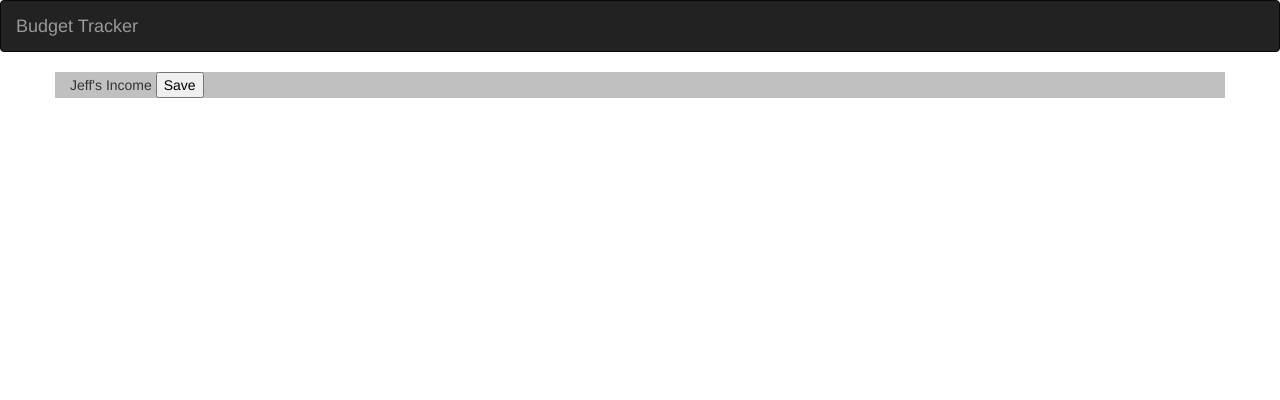
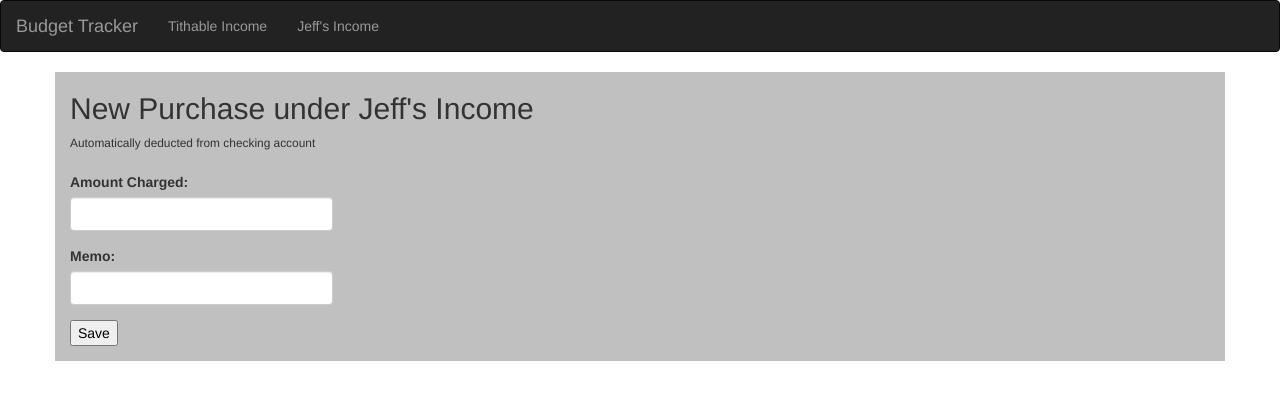
Before and after one commit to jeffrpowell/budgettracker, a Django app: page /budget/addtransaction/1/ in a window 1280 px wide. Shown: the top 400 px of the page. Run offline with Django 3.2, Linux system fonts and the light colour scheme; data comes from the database, SQL or seed files in the repository; both versions use the stored data as it was after the commit; parts of the project's set-up code (start-up, migrations or seed data) failed here and were passed over.

Commit message:
add transaction, and starting projected and difference values on index

```diff
--- a/budget/models.py
+++ b/budget/models.py
@@ -1,23 +1,29 @@
 from django.db import models
+from django.forms import ModelForm
 
 class AccountCategory(models.Model):
 	name = models.CharField(max_length=30)
 	def __unicode__(self):
-                return self.name
+		return self.name
 
 class Account(models.Model):
 	name = models.CharField(max_length=200)
 	balance = models.DecimalField(max_digits=8, decimal_places=2)
 	category = models.ForeignKey(AccountCategory)
 	def __unicode__(self):
-                return self.name
+		return self.name
 
 class Transaction(models.Model):
-	date = models.DateField()
+	date = models.DateField(auto_now_add=True)
 	to_account = models.ForeignKey(Account, related_name="to_account")
 	from_account = models.ForeignKey(Account, related_name="from_account")
 	amount = models.DecimalField(max_digits=7, decimal_places=2)
 	prediction = models.BooleanField()
 	memo = models.CharField(max_length=300, default=None, blank=True, null=True)
 	def __unicode__(self):
-                return unicode(self.amount)
+		return unicode(self.amount)
+
+class TransactionForm(ModelForm):
+    class Meta:
+    	model = Transaction
+    	fields = ['amount', 'memo']
--- a/budget/templates/budget/addtransaction.html
+++ b/budget/templates/budget/addtransaction.html
@@ -1,16 +1,37 @@
 {% extends "budget/base.html" %}
+
+{% block breadcrumb %}
+	<li><a href="{% url 'budget:category' to_account.category.id %}">{{ to_account.category.name }}</a></li>
+	<li><a href="{% url 'budget:account' to_account.id %}">{{ to_account.name }}</a></li>
+{% endblock %}
 
 {% block content %}
 	<div class="row">
 		<div class="col-xs-12">
+			<h2>New Purchase under {{ to_account }}</h2>
+			<small>Automatically deducted from checking account</small>
+			<br /><br />
+		</div>
+	</div>
+	<div class="row">
+		<div class="col-xs-3">
 			{% if error_message %}<p>{{ error_message }}</p>{% endif %}
+			<form role="form" action="{% url 'budget:addtransaction' %}" method="post">
+				{% csrf_token %}
+				<input type="hidden" id="id_to_account" name="to_account" value="{{ to_account.id }}">
+				<div class="form-group">
+					<label for="id_amount">Amount Charged:</label>
+					{# Mimics {{ form.amount }}, but done manually to add class to input #}
+					<input id="id_amount" type="number" step="0.01" name="amount" class="form-control">
+				</div>
+				<div class="form-group">
+					<label for="id_memo">Memo:</label>
 
-			<form action="{% url 'budget:addtransaction' %}" method="post">
-			{% csrf_token %}
-			{% if to_account %}
-				{{ to_account }}
-			{% endif %}
-			<input type="submit" value="Save" />
+					<input id="id_memo" type="text" name="memo" maxlength="300" class="form-control">
+				</div>
+				<div class="form-group">
+					<input type="submit" value="Save" />
+				</div>
 			</form>
 		</div>
 	</div>
--- a/budget/templates/budget/index.html
+++ b/budget/templates/budget/index.html
@@ -22,9 +22,9 @@
 				<tr><td><h4>{{ category.cat.name }}</h4></td><td colspan="4"></td></tr>
 				{% for acct in category.accounts %}
 					<tr>
-						<td><a href="{% url 'budget:account' acct.id %}">{{ acct.name }}</a></td>
-						<td>$</td><td>${{ acct.balance }}</td><td>$</td>
-						<td><a href="{% url 'budget:addtransaction' acct.id %}">Add Purchase</a></td></tr>
+						<td><a href="{% url 'budget:account' acct.acct.id %}">{{ acct.acct.name }}</a></td>
+						<td>${{ acct.pred }}</td><td>${{ acct.acct.balance }}</td><td>${{ acct.diff }}</td>
+						<td><a href="{% url 'budget:addtransaction' acct.acct.id %}">Add Purchase</a></td></tr>
 				{% endfor %}
 			{% endfor %}
 			</table>
--- a/budget/views.py
+++ b/budget/views.py
@@ -1,8 +1,8 @@
 from django.shortcuts import render, get_object_or_404
-from django.http import HttpResponse
+from django.http import HttpResponse, HttpResponseRedirect
 from django.views import generic
 
-from budget.models import Transaction, Account, AccountCategory
+from budget.models import Transaction, Account, AccountCategory, TransactionForm
 
 def index(request):
     categories = AccountCategory.objects.all().exclude(name='Bank Accounts')
@@ -11,7 +11,12 @@ def index(request):
     data = []
     for cat in categories:
     	entry = {'cat': cat}
-    	entry['accounts'] = Account.objects.filter(category=cat)
+    	accounts = Account.objects.filter(category=cat)
+    	all_accounts = []
+    	for acct in accounts:
+    		acct_entry = {'acct': acct, 'pred': 2, 'diff': 3}
+    		all_accounts.append(acct_entry)
+    	entry['accounts'] = all_accounts
     	data.append(entry)
     context['data'] = data
     return render(request, 'budget/index.html', context)
@@ -37,7 +42,23 @@ def category(request, cid):
 	})
 
 def addtransaction(request, to_account=None):
-	context = {}
-	if to_account:
-		context['to_account'] = Account.objects.get(pk=to_account)
-	return render(request, 'budget/addtransaction.html', context)
+    context = {}
+    if request.method == 'POST':
+        form = TransactionForm(request.POST)
+        if form.is_valid():
+            f = TransactionForm(request.POST)
+            trans = f.save(commit = False)
+            trans.to_account = Account.objects.get(pk=request.POST['to_account'])
+            trans.from_account = Account.objects.get(name="Checking Account")
+            trans.prediction = False
+            trans.save()
+            trans.to_account.balance = trans.to_account.balance + trans.amount
+            trans.to_account.save()
+            trans.from_account.balance = trans.from_account.balance - trans.amount
+            trans.from_account.save()
+            return HttpResponseRedirect('/budget/')
+    else:
+        context['form'] = TransactionForm()
+    if to_account:
+    	context['to_account'] = Account.objects.get(pk=to_account)
+   	return render(request, 'budget/addtransaction.html', context)
```
Also changed, not shown: db.sqlite3, 2 other files.
